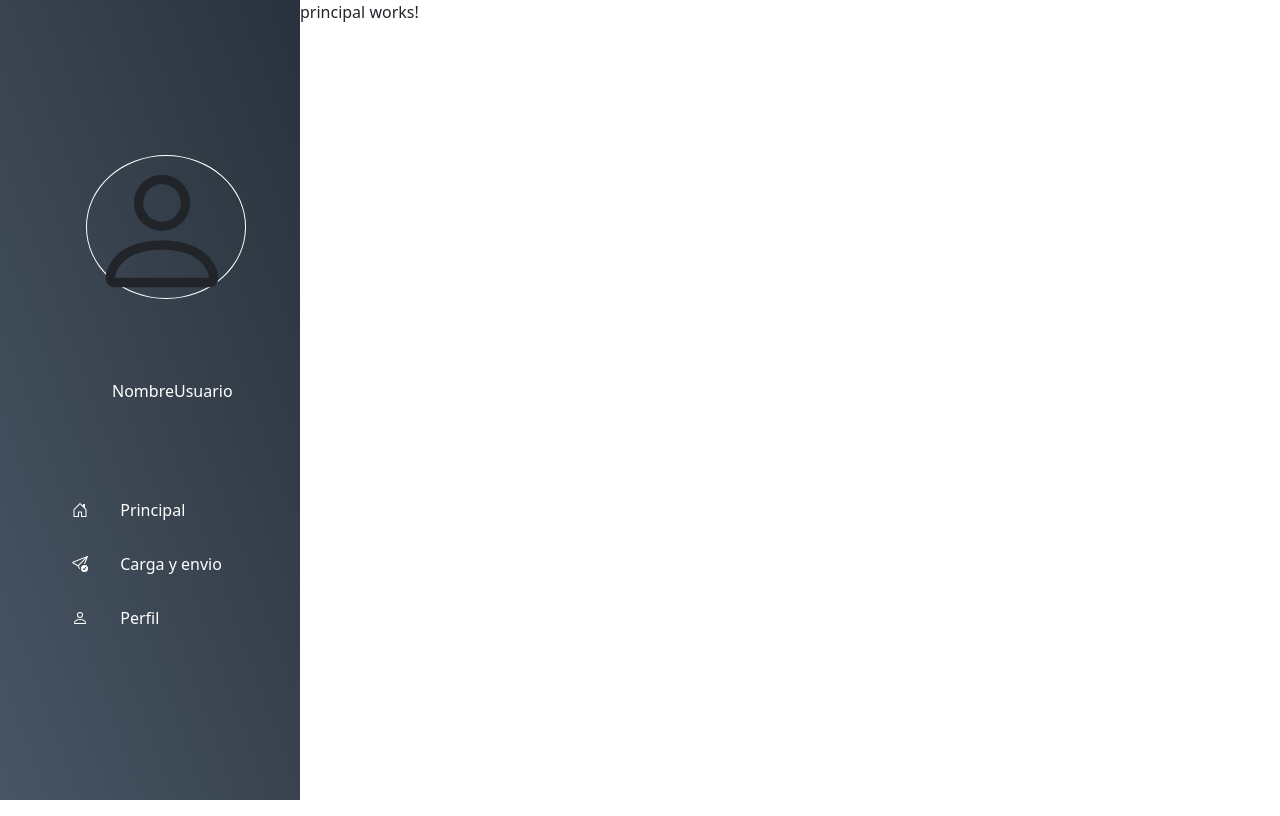
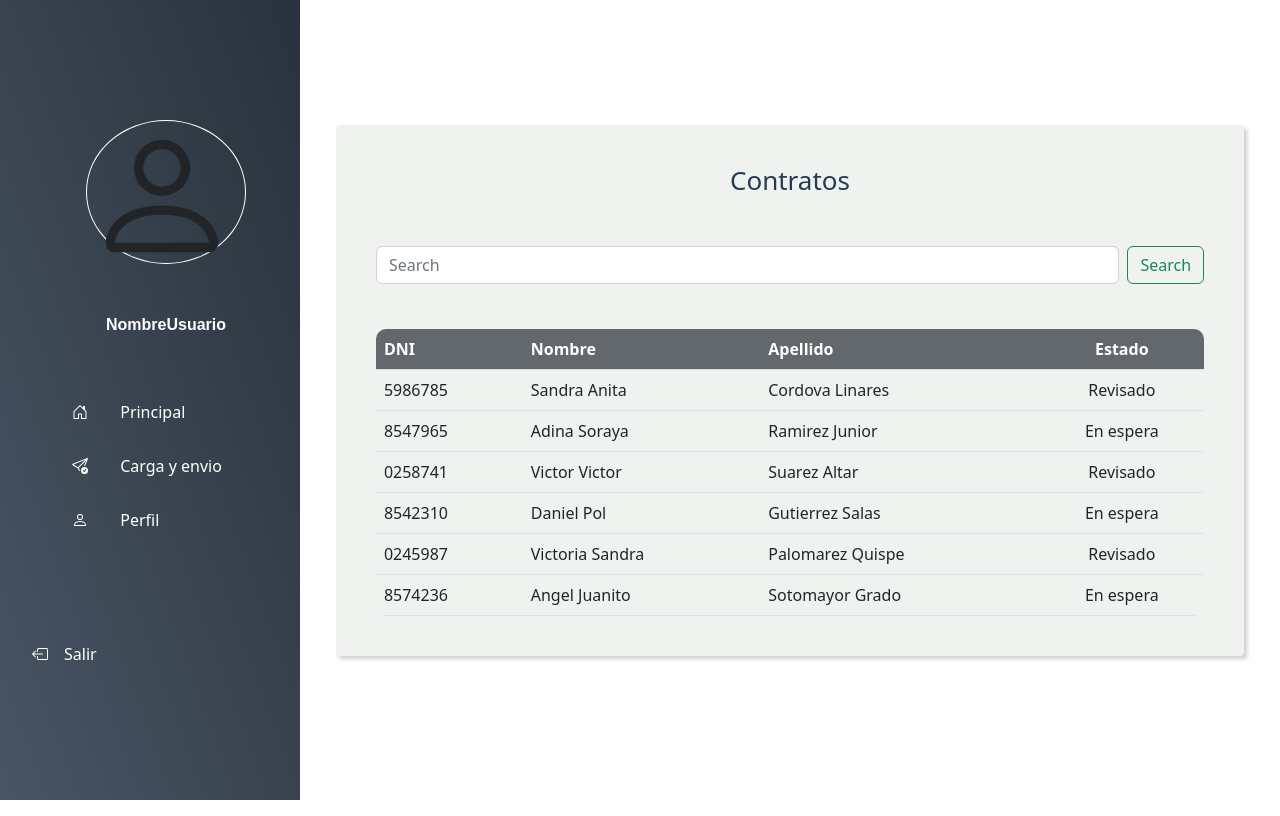
Before and after one commit to Mabeley/proyecto-contrato, an Angular app: page /principal in a window 1280 px wide. Built offline with nearby package versions, Linux system fonts and the light colour scheme.

Commit message:
contratos

```diff
--- a/src/app/layout-shared/full-layout/full-layout.component.css
+++ b/src/app/layout-shared/full-layout/full-layout.component.css
@@ -8,7 +8,3 @@
     display: flex;
     flex-grow: 2;
 }
-.content{
-    background: white;
-    width:100%
-}
--- a/src/app/layout-shared/full-layout/full-layout.component.html
+++ b/src/app/layout-shared/full-layout/full-layout.component.html
@@ -1,6 +1,6 @@
 <div class="main">
     <app-sidebar></app-sidebar>
-    <div class="content">
+    <div class="container-fluid">
         <router-outlet></router-outlet>
     </div>
 </div>
--- a/src/app/layout-shared/sidebar/sidebar.component.css
+++ b/src/app/layout-shared/sidebar/sidebar.component.css
@@ -44,6 +44,12 @@
 }
 .profile-text{
     text-align:center;
-    margin:5rem;
+    margin:3rem;
     color: #fff;
 }
+.display{
+    margin-top:5rem;
+    display:flex;
+    align-items:center;
+    gap:1rem;
+}
--- a/src/app/layout-shared/sidebar/sidebar.component.html
+++ b/src/app/layout-shared/sidebar/sidebar.component.html
@@ -1,5 +1,4 @@
-<nav class="nav">
-
+<nav class="nav" data-target="#navbarResponsive">
   <ul class="list">
     <div class="profile">
       <svg
@@ -7,16 +6,19 @@
         width="150"
         height="150"
         fill="currentColor"
-            class="bi bi-person "
+        class="bi bi-person"
         viewBox="0 0 16 16"
       >
-            <path class="borderimg"
+        <path
+          class="borderimg"
           d="M8 8a3 3 0 1 0 0-6 3 3 0 0 0 0 6zm2-3a2 2 0 1 1-4 0 2 2 0 0 1 4 0zm4 8c0 1-1 1-1 1H3s-1 0-1-1 1-4 6-4 6 3 6 4zm-1-.004c-.001-.246-.154-.986-.832-1.664C11.516 10.68 10.289 10 8 10c-2.29 0-3.516.68-4.168 1.332-.678.678-.83 1.418-.832 1.664h10z"
         />
       </svg>
     </div>
     <div class="profile-text">
-              <span>NombreUsuario</span>
+      <span style="font-family: Montserrat, sans-serif; font-weight: 800"
+        >NombreUsuario</span
+      >
     </div>
 
     <li class="list_item inside">
@@ -56,7 +58,9 @@
             d="M16 12.5a3.5 3.5 0 1 1-7 0 3.5 3.5 0 0 1 7 0Zm-1.993-1.679a.5.5 0 0 0-.686.172l-1.17 1.95-.547-.547a.5.5 0 0 0-.708.708l.774.773a.75.75 0 0 0 1.174-.144l1.335-2.226a.5.5 0 0 0-.172-.686Z"
           />
         </svg>
-          <a routerLink="/carga-envio" class="nav_link item-click">Carga y envio</a>
+        <a routerLink="/carga-envio" class="nav_link item-click"
+          >Carga y envio</a
+        >
       </div>
     </li>
     <li class="list_item inside">
@@ -77,5 +81,26 @@
         <a routerLink="/perfil" class="nav_link item-click">Perfil</a>
       </div>
     </li>
+    <div class="display inside">
+      <svg
+        xmlns="http://www.w3.org/2000/svg"
+        width="16"
+        height="16"
+        fill="currentColor"
+        class="bi bi-box-arrow-left"
+        viewBox="0 0 16 16"
+        color="#fff"
+      >
+        <path
+          fill-rule="evenodd"
+          d="M6 12.5a.5.5 0 0 0 .5.5h8a.5.5 0 0 0 .5-.5v-9a.5.5 0 0 0-.5-.5h-8a.5.5 0 0 0-.5.5v2a.5.5 0 0 1-1 0v-2A1.5 1.5 0 0 1 6.5 2h8A1.5 1.5 0 0 1 16 3.5v9a1.5 1.5 0 0 1-1.5 1.5h-8A1.5 1.5 0 0 1 5 12.5v-2a.5.5 0 0 1 1 0v2z"
+        />
+        <path
+          fill-rule="evenodd"
+          d="M.146 8.354a.5.5 0 0 1 0-.708l3-3a.5.5 0 1 1 .708.708L1.707 7.5H10.5a.5.5 0 0 1 0 1H1.707l2.147 2.146a.5.5 0 0 1-.708.708l-3-3z"
+        />
+      </svg>
+      <a routerLink="/perfil" class="nav_link item-click">Salir</a>
+    </div>
   </ul>
 </nav>
--- a/src/app/principal/principal.component.html
+++ b/src/app/principal/principal.component.html
@@ -1 +1,73 @@
-<p>principal works!</p>
+
+<body id="page-top">
+
+    <section  style="padding: 35px 0px;">
+        <div class="container" style="margin-top: 90px;">
+            <div class="row justify-content-center" style="margin-bottom: -15px;">
+                <div class="login-dark" style="background-image: none;width: 95%;background-color: #F0F2F0;padding: 40px;border-radius: 4px;box-shadow: 3px 3px 4px rgba(0,0,0,0.2);height: auto;">
+                    <h2 class="text-center" style="color:  #243B55;font-size: 26px; margin-bottom:50px;">Contratos</h2>
+                    <div style="margin-bottom: 45px">
+                    <form class="d-flex ">
+                        <input class="form-control me-2" type="search" placeholder="Search" aria-label="Search">
+                        <button class="btn btn-outline-success" type="submit">Search</button>
+                      </form>
+                    </div>
+
+                    <div
+                        class="table-responsive table-striped" style="border-radius: 10px;">
+                        <table class="table" style="margin:0px;">
+                            <thead style="background-color: rgba(52,58,64,0.75);color: rgb(255,255,255);">
+                                <tr>
+                                    <th class="align-middle">DNI</th>
+                                    <th class="align-middle"><strong>Nombre</strong><br></th>
+                                    <th class="align-middle"><strong>Apellido</strong><br></th>
+                                    <th class="align-middle" style="text-align: center;">Estado</th>
+                                </tr>
+                            </thead>
+                            <tbody>
+                                <tr>
+                                    <td class="align-middle">5986785<br></td>
+                                    <td class="align-middle">Sandra Anita<br></td>
+                                    <td class="align-middle">Cordova Linares<br></td>
+                                    <td class="text-center">Revisado</td>
+                                </tr>
+                                <tr>
+                                    <td class="align-middle">8547965</td>
+                                    <td class="align-middle">Adina Soraya<br></td>
+                                    <td class="align-middle">Ramirez Junior<br></td>
+                                    <td class="text-center">En espera</td>
+                                </tr>
+                                <tr>
+                                    <td class="align-middle">0258741</td>
+                                    <td class="align-middle">Victor Victor<br></td>
+                                    <td class="align-middle">Suarez Altar<br></td>
+                                    <td class="text-center">Revisado</td>
+                                </tr>
+                                <tr>
+                                    <td class="align-middle">8542310</td>
+                                    <td class="align-middle">Daniel Pol<br></td>
+                                    <td class="align-middle">Gutierrez Salas<br></td>
+                                    <td class="text-center">En espera</td>
+                                </tr>
+                                <tr>
+                                    <td class="align-middle">0245987</td>
+                                    <td class="align-middle">Victoria Sandra<br></td>
+                                    <td class="align-middle">Palomarez Quispe<br></td>
+                                    <td class="text-center">Revisado</td>
+                                </tr>
+                                <tr>
+                                    <td class="align-middle">8574236</td>
+                                    <td class="align-middle">Angel Juanito<br></td>
+                                    <td class="align-middle">Sotomayor Grado</td>
+                                    <td class="text-center">En espera</td>
+                                </tr>
+                            </tbody>
+                        </table>
+
+                </div>
+            </div>
+        </div>
+        </div>
+    </section>
+
+</body>
```
Lines whose indentation alone changed are shown as unchanged.
